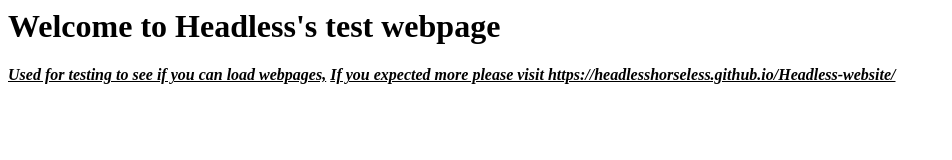
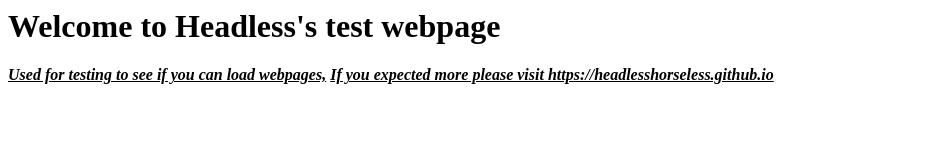
Before and after one commit to HeadlessHorseless/test, a plain HTML site: page index.html in a window 1280 px wide. Shown: the whole page, without its empty margins (0-952 px from the left). Drawn offline with Linux system fonts and the light colour scheme.

Commit message:
Update index.html

```diff
--- a/index.html
+++ b/index.html
@@ -1,5 +1,5 @@
 <h1>Welcome to Headless's test webpage</h1>
 	 <body>
 	     <u><i><b>Used for testing to see if you can load webpages,</b></i></u>
-		 <u><i><b>If you expected more please visit https://headlesshorseless.github.io/Headless-website/</b></i></u>
+		 <u><i><b>If you expected more please visit https://headlesshorseless.github.io</b></i></u>
 	 </body>
```
